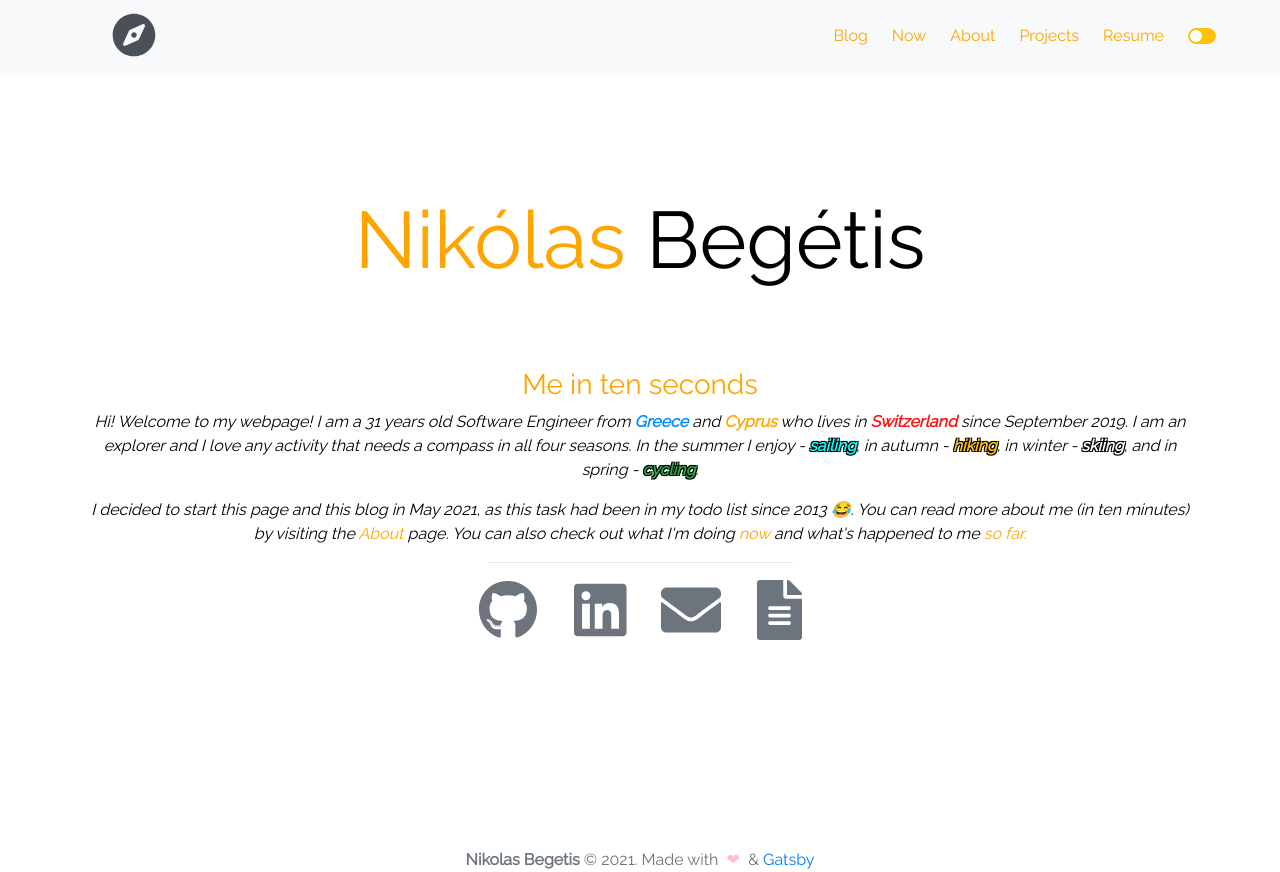
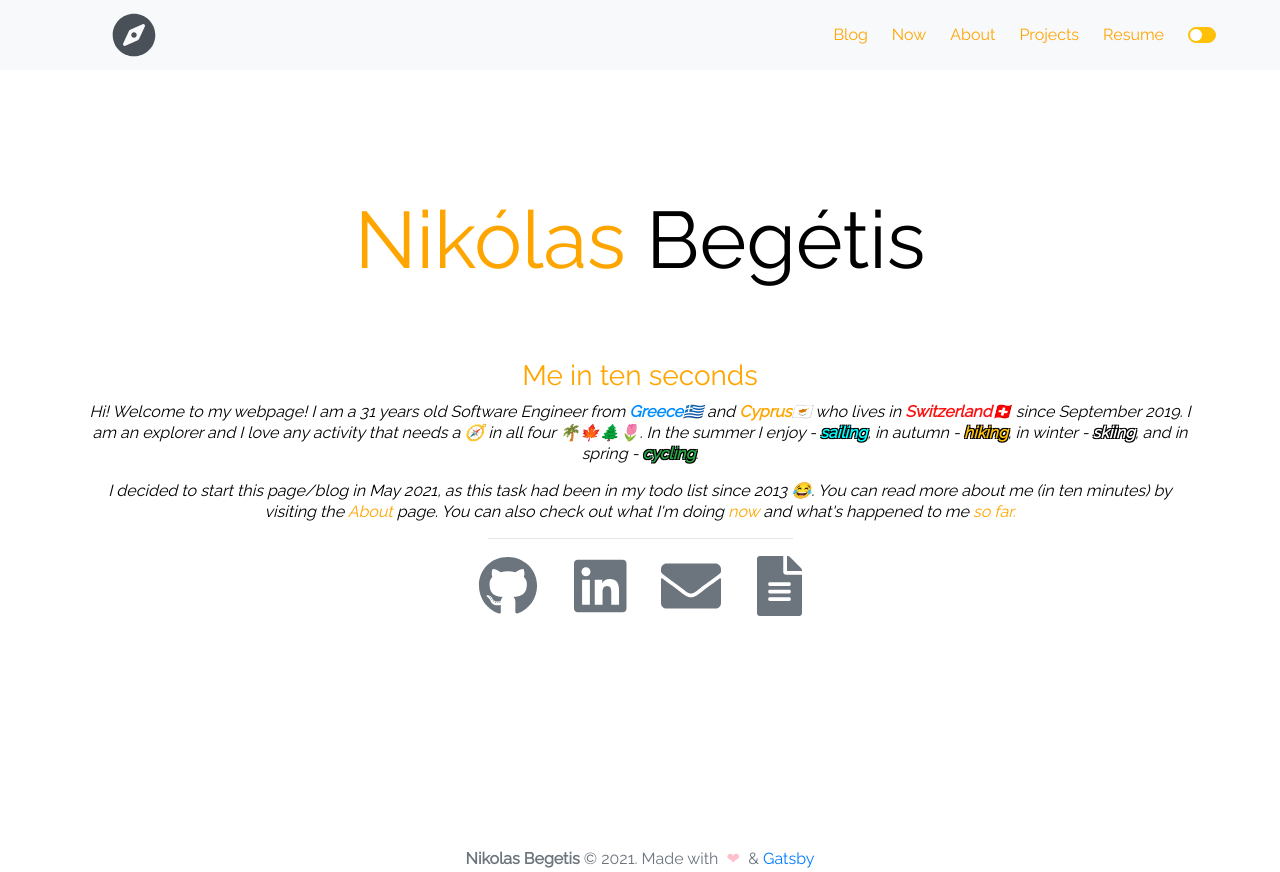
Before and after one commit to nmpegetis/nbegetis.com-gatsby, a Gatsby site: page / in a window 1280 px wide. Built offline with nearby package versions, Linux system fonts and the light colour scheme; Gatsby itself is replaced by a stand-in of ours.

Commit message:
edit: edit home page 10 sec desc.

```diff
--- a/src/pages/index.js
+++ b/src/pages/index.js
@@ -48,18 +48,18 @@ export default ({ data }) => {
             <i>
               Hi! Welcome to my webpage! I am a 31 years old {occupation} from
               <strong>
-                <span className="blue"> Greece</span>
+                <span className="blue"> Greece🇬🇷</span>
               </strong>{" "}
               and
               <strong>
-                <span className="yellow"> Cyprus</span>
+                <span className="yellow"> Cyprus🇨🇾</span>
               </strong>{" "}
               who lives in
               <strong>
-                <span className="red"> Switzerland </span>
+                <span className="red"> Switzerland🇨🇭 </span>
               </strong>
               since September 2019. I am an explorer and I love any activity
-              that needs a compass in all four seasons. In the summer I enjoy -
+              that needs a 🧭 in all four 🌴🍁🌲🌷. In the summer I enjoy -
               <strong>
                 <span className="light-blue"> sailing</span>
               </strong>
@@ -80,9 +80,9 @@ export default ({ data }) => {
           </p>
           <p>
             <i>
-              I decided to start this page and this blog in May 2021, as this
-              task had been in my todo list since 2013 😂. You can read more
-              about me (in ten minutes) by visiting the{" "}
+              I decided to start this page/blog in May 2021, as this task had
+              been in my todo list since 2013 😂. You can read more about me (in
+              ten minutes) by visiting the{" "}
               <Link to={"/about/"} className="link">
                 About
               </Link>{" "}
--- a/src/styles/global.scss
+++ b/src/styles/global.scss
@@ -9,8 +9,8 @@ body {
   font-display: swap;
   height: 100%;
   width: 100%;
-  // font-size: calc(16px * ((80vw - 700px) / (1600 - 400)));
-  // line-height: calc(1.3em + (1.5 - 1.2) * ((100vw - 300px) / (1600 - 300)));
+  font-size: calc(16px * ((80vw - 700px) / (1600 - 400)));
+  line-height: calc(1.3em + (1.5 - 1.2) * ((100vw - 300px) / (1600 - 300)));
 }
 
 * {
```
